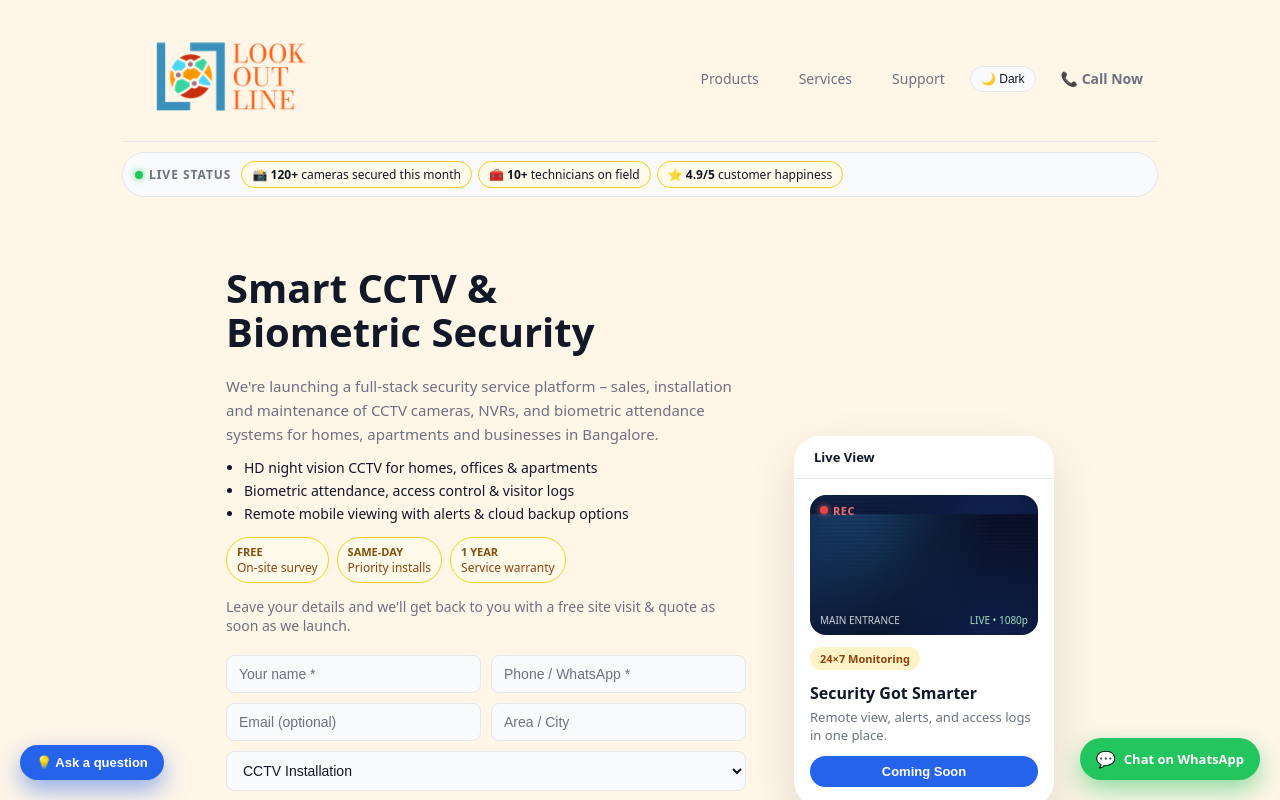
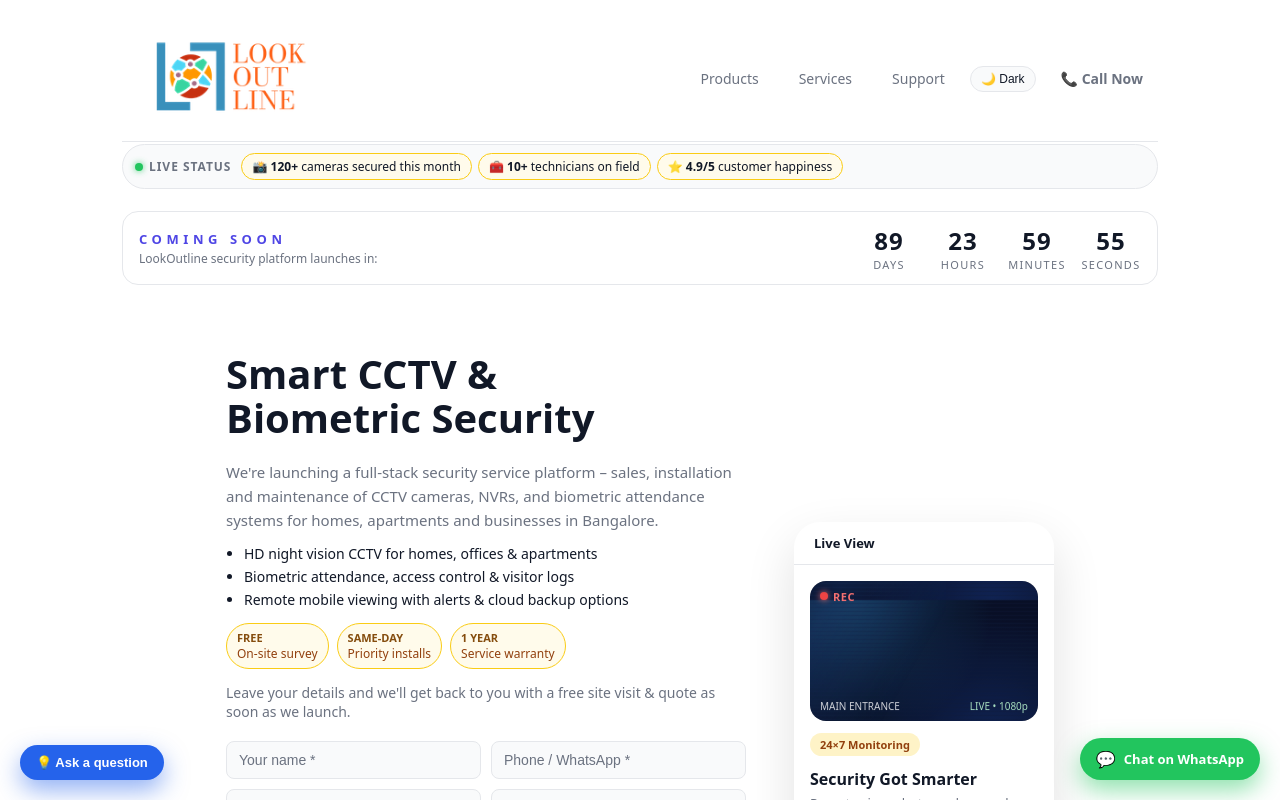
Before and after one commit to Hacker0555/cctv-coming-soon, a React (Vite) app in the folder frontend/: page / in a window 1280 px wide. Shown: the top 800 px of the page. Built offline with nearby package versions, Linux system fonts and the light colour scheme.

Commit message:
countdown added

```diff
--- a/frontend/src/App.css
+++ b/frontend/src/App.css
@@ -1,7 +1,7 @@
 /* frontend/src/App.css */
 :root {
-  --bg-page: #fff6e8;
-  --header-bg: rgba(255, 246, 232, 0.92);
+  --bg-page: #ffffff;
+  --header-bg: rgba(255, 255, 255, 0.92);
   --text-main: #111827;
   --text-muted: #6b7280;
   --card-bg: #f9fafb;
@@ -143,9 +143,80 @@ body {
   cursor: pointer;
 }
 
+/* --- COUNTDOWN BAR --- */
+.countdown-bar {
+  margin-top: 10px;
+  margin-bottom: 10px;
+  padding: 12px 16px;
+  border-radius: 16px;
+  background: #ffffff;
+  border: 1px solid var(--border-subtle);
+
+  display: flex;
+  align-items: center;
+  justify-content: space-between;
+  gap: 16px;
+  flex-wrap: wrap;
+}
+
+[data-theme="dark"] .countdown-bar {
+  background: #020617;
+}
+
+.countdown-left {
+  min-width: 180px;
+}
+
+.countdown-title {
+  margin: 0;
+  font-size: 13px;
+  letter-spacing: 0.35em;
+  text-transform: uppercase;
+  font-weight: 700;
+  color: #4f46e5;
+}
+
+.countdown-subtitle {
+  margin: 2px 0 0;
+  font-size: 12px;
+  color: var(--text-muted);
+}
+
+.countdown-right {
+  display: flex;
+  align-items: center;
+  gap: 14px;
+  flex-wrap: wrap;
+}
+
+.countdown-item {
+  text-align: center;
+  min-width: 60px;
+}
+
+.count-number {
+  display: block;
+  font-size: 24px;
+  font-weight: 700;
+  letter-spacing: 0.04em;
+  color: #111827;
+}
+
+[data-theme="dark"] .count-number {
+  color: #f9fafb;
+}
+
+.count-label {
+  display: block;
+  font-size: 11px;
+  text-transform: uppercase;
+  letter-spacing: 0.12em;
+  color: var(--text-muted);
+}
+
 /* --- LIVE STATUS BAR --- */
 .status-bar {
-  margin-top: 10px;
+  margin-top: 2px;
   margin-bottom: 12px;
   padding: 8px 12px;
   border-radius: 999px;
@@ -1413,6 +1484,16 @@ body {
     width: 100%;
   }
 
+  .countdown-bar {
+    flex-direction: column;
+    align-items: flex-start;
+  }
+
+  .countdown-right {
+    width: 100%;
+    justify-content: space-between;
+  }
+
   .phone-card {
     width: 230px;
   }
--- a/frontend/src/App.jsx
+++ b/frontend/src/App.jsx
@@ -136,6 +136,14 @@ function App() {
   // theme: light / dark
   const [theme, setTheme] = useState("light");
 
+  // countdown timer (90 days from now)
+  const [timeLeft, setTimeLeft] = useState({
+    days: 90,
+    hours: 0,
+    minutes: 0,
+    seconds: 0,
+  });
+
   // simple chat assistant
   const [chatOpen, setChatOpen] = useState(false);
   const [chatInput, setChatInput] = useState("");
@@ -172,6 +180,40 @@ function App() {
   useEffect(() => {
     document.documentElement.setAttribute("data-theme", theme);
   }, [theme]);
+
+  // countdown logic – 90 days from first visit
+  useEffect(() => {
+    const launchDate = new Date();
+    launchDate.setDate(launchDate.getDate() + 90);
+
+    let timerId;
+
+    const tick = () => {
+      const now = new Date();
+      const diff = launchDate.getTime() - now.getTime();
+
+      if (diff <= 0) {
+        setTimeLeft({ days: 0, hours: 0, minutes: 0, seconds: 0 });
+        if (timerId) clearInterval(timerId);
+        return;
+      }
+
+      const totalSeconds = Math.floor(diff / 1000);
+      const days = Math.floor(totalSeconds / (24 * 60 * 60));
+      const hours = Math.floor(
+        (totalSeconds % (24 * 60 * 60)) / (60 * 60)
+      );
+      const minutes = Math.floor((totalSeconds % (60 * 60)) / 60);
+      const seconds = totalSeconds % 60;
+
+      setTimeLeft({ days, hours, minutes, seconds });
+    };
+
+    tick();
+    timerId = setInterval(tick, 1000);
+
+    return () => clearInterval(timerId);
+  }, []);
 
   const toggleTheme = () => {
     setTheme((prev) => (prev === "light" ? "dark" : "light"));
@@ -327,6 +369,8 @@ function App() {
     sendChat(q);
   };
 
+  const formatNumber = (n) => n.toString().padStart(2, "0");
+
   return (
     <div className="page" id="top">
       <header className="header">
@@ -374,6 +418,42 @@ function App() {
           <span className="status-chip">
             ⭐ <strong>4.9/5</strong> customer happiness
           </span>
+        </div>
+      </section>
+
+      {/* COUNTDOWN BAR */}
+      <section className="countdown-bar" data-animate>
+        <div className="countdown-left">
+          <p className="countdown-title">COMING SOON</p>
+          <p className="countdown-subtitle">
+            LookOutline security platform launches in:
+          </p>
+        </div>
+        <div className="countdown-right">
+          <div className="countdown-item">
+            <span className="count-number">
+              {formatNumber(timeLeft.days)}
+            </span>
+            <span className="count-label">Days</span>
+          </div>
+          <div className="countdown-item">
+            <span className="count-number">
+              {formatNumber(timeLeft.hours)}
+            </span>
+            <span className="count-label">Hours</span>
+          </div>
+          <div className="countdown-item">
+            <span className="count-number">
+              {formatNumber(timeLeft.minutes)}
+            </span>
+            <span className="count-label">Minutes</span>
+          </div>
+          <div className="countdown-item">
+            <span className="count-number">
+              {formatNumber(timeLeft.seconds)}
+            </span>
+            <span className="count-label">Seconds</span>
+          </div>
         </div>
       </section>
 
```
